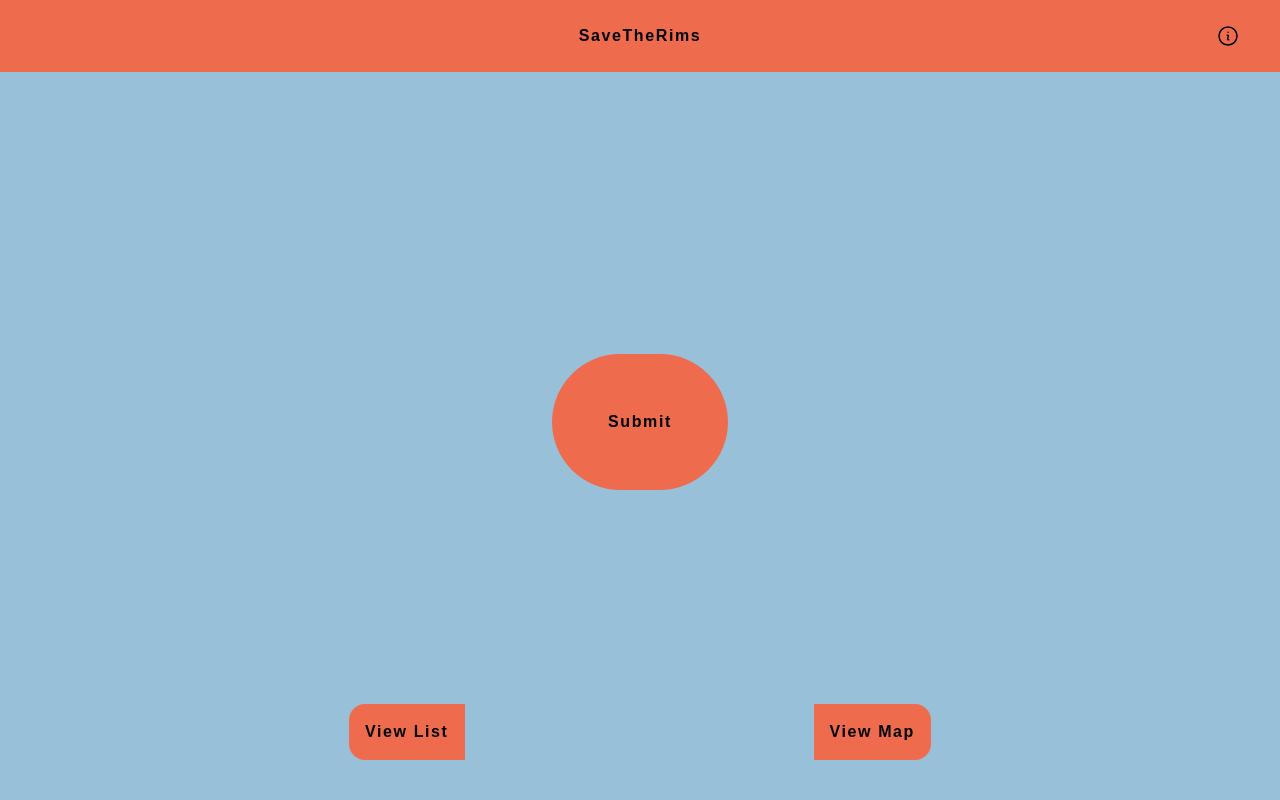
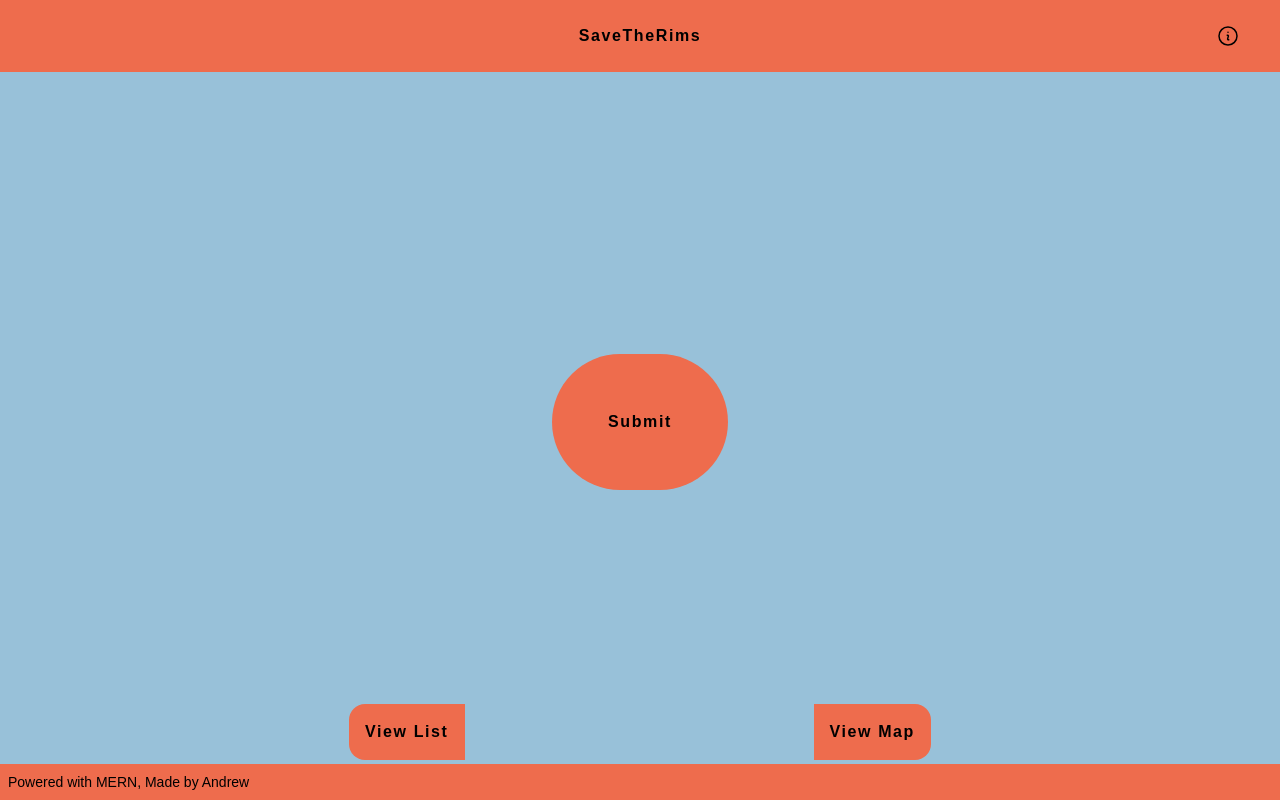
Before and after one commit to asaganda/savetherims_frontend, a React (Create React App) app: page / in a window 1280 px wide. Built offline with nearby package versions, Linux system fonts and the light colour scheme; no server answers.

Commit message:
add stylized footer, refactor tailwind bg color to custom name

```diff
--- a/src/App.js
+++ b/src/App.js
@@ -10,6 +10,7 @@ import NavHeader from './component/NavHeader'
 import EachCoordDetail from './component/EachCoordDetail'
 import EachCoordEdit from './component/EachCoordEdit'
 import NotFound from './pages/NotFound'
+import Footer from './component/Footer'
 
 const App = () => {
   // States
@@ -131,6 +132,9 @@ const App = () => {
             <Route path="*" element={<NotFound />}></Route>
         </Routes>
       </main>
+      <footer>
+        <Footer />
+      </footer>
     </BrowserRouter>
   )
 }
--- /dev/null
+++ b/src/component/Footer.js
@@ -0,0 +1,9 @@
+const Footer = () => {
+    return (
+        <div className="bg-brand_orange w-full bottom-0 absolute flex flex-col content-center text-sm p-2">
+            <p>Powered with MERN, Made by Andrew</p>
+        </div>
+    )
+}
+
+export default Footer
--- a/src/pages/Home.js
+++ b/src/pages/Home.js
@@ -15,12 +15,12 @@ const Home = (props) => {
             }
 
             <div className="h-full flex items-center justify-center">
-                <button className="bg-[#ee6c4d] p-14 rounded-full text-black font-bold tracking-widest" onClick={() => props.handleGeolocate()}>Submit</button>
+                <button className="bg-brand_orange p-14 rounded-full text-black font-bold tracking-widest" onClick={() => props.handleGeolocate()}>Submit</button>
             </div>
             <div className="absolute bottom-0 mb-10 w-full flex justify-evenly">
                 {/* <p className="italic">Click one of the below options to view:</p> */}
-                <Link to="/list"><button className="bg-[#ee6c4d] p-4 text-black font-bold tracking-widest rounded-l-2xl">View List</button></Link>
-                <Link to="/map"><button className="bg-[#ee6c4d] p-4 text-black font-bold tracking-widest rounded-r-2xl">View Map</button></Link>
+                <Link to="/list"><button className="bg-brand_orange p-4 text-black font-bold tracking-widest rounded-l-2xl">View List</button></Link>
+                <Link to="/map"><button className="bg-brand_orange p-4 text-black font-bold tracking-widest rounded-r-2xl">View Map</button></Link>
             </div>
         </>
     )
```
